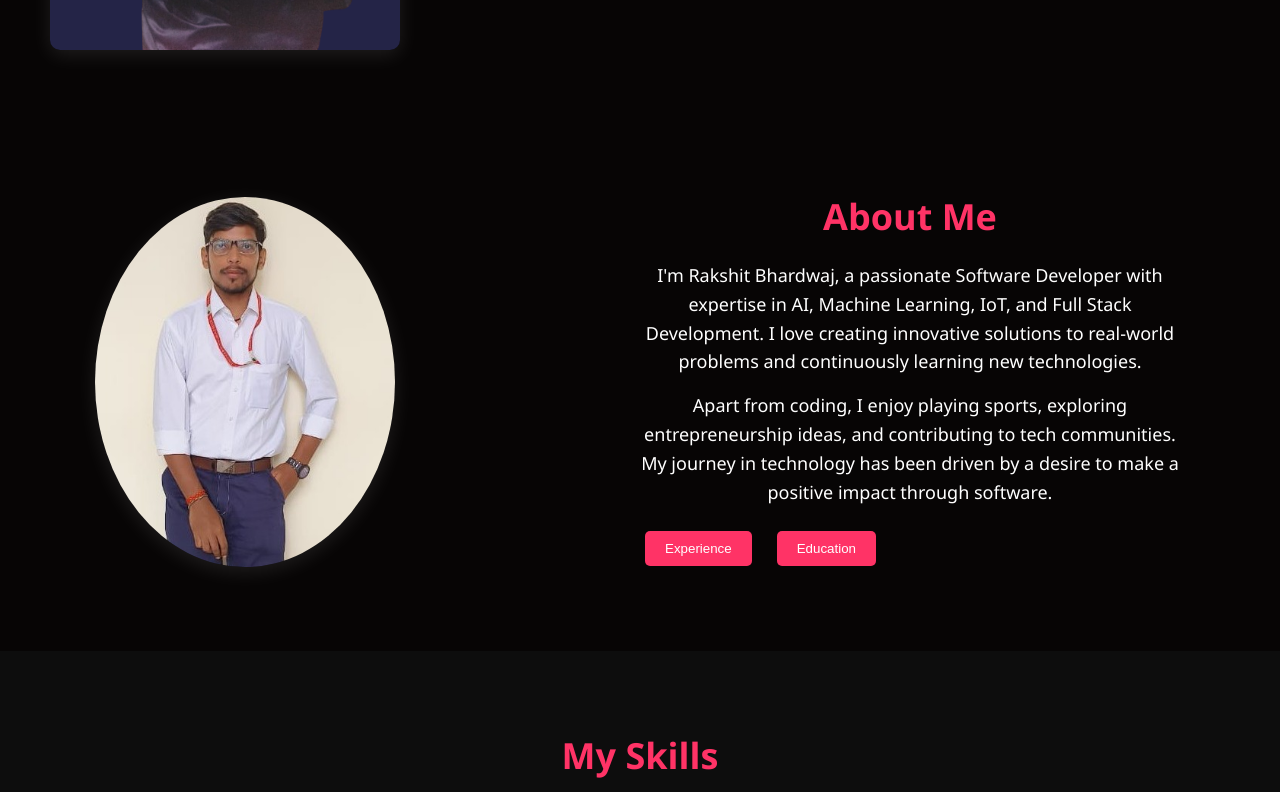
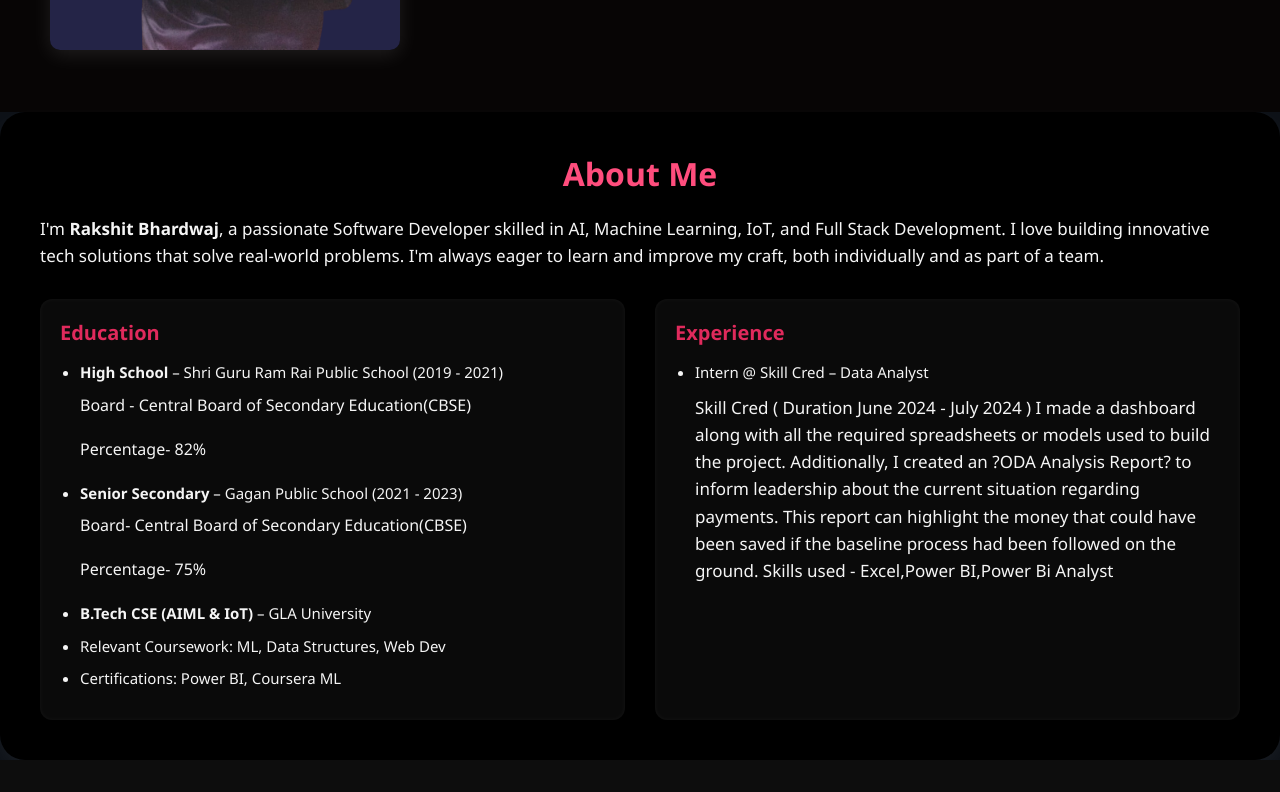
Before and after one commit to RakshitBhardwaj1/Portfolio, a website: page public/index1.html in a window 1280 px wide. Shown: the part 588-1380 px from the top of the page. Drawn offline with Linux system fonts and the light colour scheme.

Commit message:
Modified about section layout and styling

```diff
--- a/public/index1.html
+++ b/public/index1.html
@@ -55,37 +55,47 @@
 
 
 
-<section class="about" id="about">
-  <div class="about-content">
-    <div class="about-image">
-      <img src="Rakshit_new.jpg" alt="About Rakshit Bhardwaj"/>
-    </div>
-    <div class="about-text">
-      <h2>About Me</h2>
-      <p>
-        I'm Rakshit Bhardwaj, a passionate Software Developer with expertise in AI, Machine Learning, IoT, and Full Stack Development.
-        I love creating innovative solutions to real-world problems and continuously learning new technologies.
-      </p>
-      <p>
-        Apart from coding, I enjoy playing sports, exploring entrepreneurship ideas, and contributing to tech communities.
-        My journey in technology has been driven by a desire to make a positive impact through software.
-      </p>
-      <div class="about-box-links">
-        <button id="showExperience" class="link-box">Experience</button>
-        <button id="showEducation" class="link-box">Education</button>
-        <script>
-  document.getElementById("showEducation").addEventListener("click", function() {
-    window.location.href = "Education.html";
-  });
-</script>
-<script>
-  document.getElementById("showExperience").addEventListener("click", function() {
-    window.location.href = "Experience.html";
-  });
-</script>
-    </div>
+<section class="about-section">
+  <div class="about-box">
+    <h2>About Me</h2>
+    <p>
+      I'm <strong>Rakshit Bhardwaj</strong>, a passionate Software Developer skilled in AI, Machine Learning, IoT, and Full Stack Development.
+      I love building innovative tech solutions that solve real-world problems. I'm always eager to learn and improve my craft,
+      both individually and as part of a team.
+    </p>
+
+    <div class="about-details">
+      <div class="details-box">
+        <h3>Education</h3>
+        <ul>
+          <li><strong>High School</strong> – Shri Guru Ram Rai Public School (2019 - 2021)</li>
+          <ui>Board - Central Board of Secondary Education(CBSE)</ui><br><br>
+          <ui>Percentage- 82%</ui><br><br>
+          <li><strong>Senior Secondary</strong> – Gagan Public School (2021 - 2023)</li>
+          <ui>Board- Central Board of Secondary Education(CBSE)</ui><br><br>
+          <ui>Percentage- 75%</ui><br><br>
+          <li><strong>B.Tech CSE (AIML & IoT)</strong> – GLA University</li>
+          <li>Relevant Coursework: ML, Data Structures, Web Dev</li>
+          <li>Certifications: Power BI, Coursera ML</li>
+        </ul>
+      </div>
+
+      <div class="details-box">
+        <h3>Experience</h3>
+        <ul>
+          <li>Intern @ Skill Cred – Data Analyst</li>
+          <p>Skill Cred ( Duration June 2024 - July 2024 )
+I made a dashboard along with all the required spreadsheets or models used to
+build the project. Additionally, I created an ?ODA Analysis Report? to inform
+leadership about the current situation regarding payments. This report can
+highlight the money that could have been saved if the baseline process had
+been followed on the ground.
+Skills used - Excel,Power BI,Power Bi Analyst</p>
 
 
+        </ul>
+      </div>
+    </div>
   </div>
 </section>
 
--- a/public/style.css
+++ b/public/style.css
@@ -184,157 +184,92 @@ body::after {
 }
 
 
-/* About Section */
-
-
-.about {
-  background-color: #070505; /* Slight dark background for contrast */
-  color:#fff;
-  padding: 80px 100px;
-}
-
-.about-content {
-  display: flex;
-  justify-content: space-between;
-  align-items: center;
-  flex-wrap: wrap; /* responsive */
-}
-
-.about-text {
-  flex: 1;
-  max-width: 600px;
-}
-
-.about-text h2 {
-  font-size: 36px;
-  margin-bottom: 20px;
-  color: #ff3366;
-}
-
-.about-text p {
-  font-size: 18px;
-  line-height: 1.6;
-  margin-bottom: 15px;
-  color: #fff;
-}
-
-.about-image {
-  flex: 1;
-  display: flex;
-  justify-content: center;
-  align-items: center;
-}
-.about-image img {
-  width: 300px;
-  margin-left: -250px;
-  height: 370px;
-  aspect-ratio: 1/1;
-  border-radius: 50%;
-  object-fit: cover;
-  border-radius: 50%;
-  box-shadow: 0 5px 20px rgba(255, 255, 255, 0.1);
-  transition: transform 0.4s ease, box-shadow 0.4s ease;
-}
-.about-box-links {
-  display: flex;
-  gap: 15px;
-  margin-top: 20px;
-}
-
-.link-box {
-  padding: 8px 16px;
-  background-color: #1a1a1a;
-  border: 2px solid #ff3366;
-  border-radius: 8px;
-  color: #fff;
-  text-decoration: none;
-  transition: background-color 0.3s ease, transform 0.3s ease;
-}
-
-.link-box:hover {
-  background-color: #ff3366;
-  transform: scale(1.05);
-}
 
 
 
-/* About Section Adjustments */
-.about .about-text {
+
+
+
+
+
+
+
+
+
+
+
+.about-section {
+  padding: 0px 0px;
+
+  justify-content: center;
+  background-color: #0d1117; /* dark background */
+}
+
+.about-box {
+  background-color: #000000; /* pure black box */
+  padding: 40px;
+  border-radius: 25px;
+  max-width: 2000px;
+  height: auto;
+  color: #f5f5f5;
+  box-shadow: 0 8px 20px rgba(255, 255, 255, 0.05);
+}
+
+.about-box h2 {
+  font-size: 32px;
+  margin-bottom: 20px;
+  color: #ff4d7d;
   text-align: center;
 }
 
-.about .about-text h2 {
-  margin-bottom: 20px;
+.about-box p {
+  font-size: 17px;
+  line-height: 1.6;
+  margin-bottom: 30px;
 }
 
-.about .about-text p {
-  text-align: center;
+.about-details {
+  display: flex;
+  flex-wrap: wrap;
+  gap: 30px;
+  justify-content: space-between;
 }
 
-/* Buttons */
-.about-box-links {
-  margin-top: 20px;
+.details-box {
+  flex: 1 1 45%;
+  background-color: #0a0a0a;
+  padding: 20px;
+  border-radius: 12px;
+  box-shadow: inset 0 0 5px rgba(255, 255, 255, 0.05);
 }
 
-.about-box-links .link-box {
-  display: inline-block;
-  padding: 10px 20px;
-  margin: 5px;
-  background-color: #ff3366;
-  color: #fff;
-  border: none;
-  border-radius: 5px;
-  cursor: pointer;
-  transition: background 0.3s ease;
+.details-box h3 {
+  font-size: 20px;
+  margin-bottom: 15px;
+  color:#e02a5c; /* yellowish */
 }
 
-.about-box-links .link-box:hover {
-  background-color: #e02a5c;
+.details-box ul {
+  list-style-type: disc;
+  padding-left: 20px;
 }
 
-.info-box {
-  position: absolute;
-  top: 10px;
-  left: 50%;
-  transform: translateX(-50%);
-  background: #1a1a1a;
-  color: #fff;
-  padding: 20px;
-  border: 2px solid #ff3366;
-  border-radius: 10px;
-  width: 90%;
-  max-width: 600px;
-  max-height: 300px; /* Yeh limit karega height ko */
-  overflow-y: auto;  /* Scroll enable ho jayega */
-  z-index: 10;
-  box-shadow: 0 0 20px rgba(255, 51, 102, 0.4);
+.details-box ul li {
+  margin-bottom: 10px;
+  font-size: 15px;
+  line-height: 1.5;
 }
 
-/* Scrollbar styling (optional) */
-.info-box::-webkit-scrollbar {
-  width: 8px;
+/* Responsive */
+@media (max-width: 768px) {
+  .about-details {
+    flex-direction: column;
+  }
+
+  .details-box {
+    flex: 1 1 100%;
+  }
 }
-.info-box::-webkit-scrollbar-thumb {
-  background-color: #ff3366;
-  border-radius: 4px;
-}
-
-/* Close Button */
-.close-btn {
-  background: #ff3366;
-  border: none;
-  color: white;
-  font-weight: bold;
-  padding: 5px 10px;
-  cursor: pointer;
-  float: right;
-  border-radius: 5px;
-  font-size: 16px;
-}
-.close-btn:hover {
-  background: #e02a5c;
-}
-
 
 
 
```
